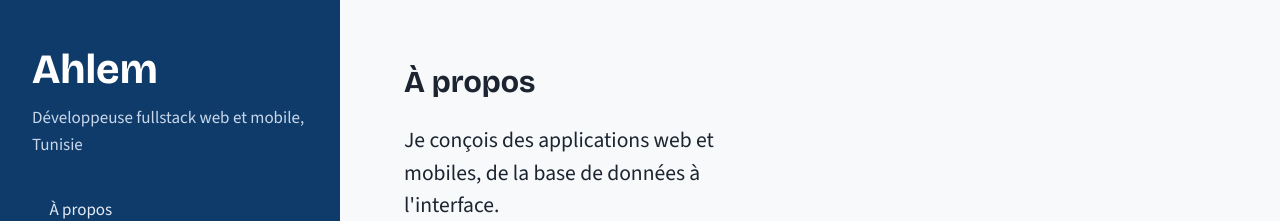
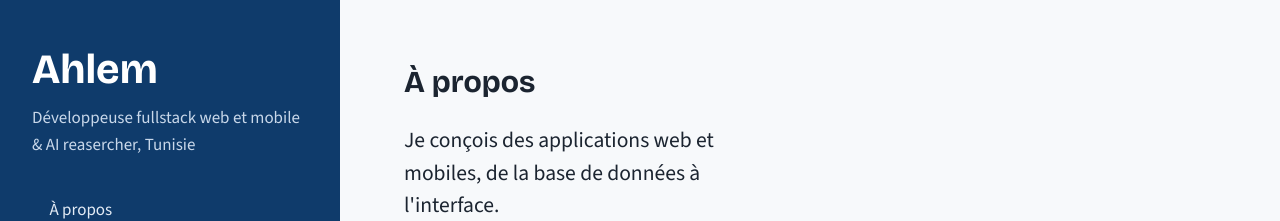
Before and after one commit to ahlemelghazeli/HelloMP2ILC, a plain HTML site: page index.html in a window 1280 px wide. Shown: the top 221 px of the page. Drawn offline with nearby package versions, Linux system fonts and the light colour scheme.

Commit message:
Premier commit : création de portfolio2

```diff
--- a/index.html
+++ b/index.html
@@ -16,7 +16,7 @@
   <header class="side">
     <div>
       <h1>Ahlem</h1>
-      <p class="role">Développeuse fullstack web et mobile, Tunisie</p>
+      <p class="role">Développeuse fullstack web et mobile & AI reasercher, Tunisie</p>
       <nav aria-label="Navigation principale">
         <ul>
           <li><a href="#apropos">À propos</a></li>
```
